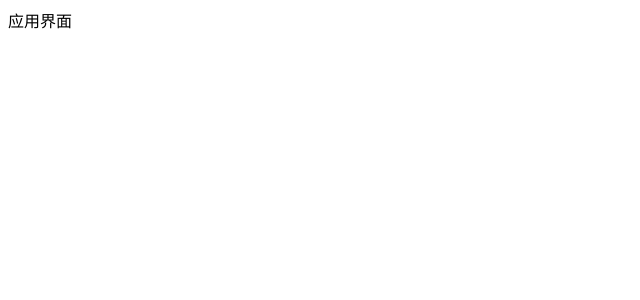
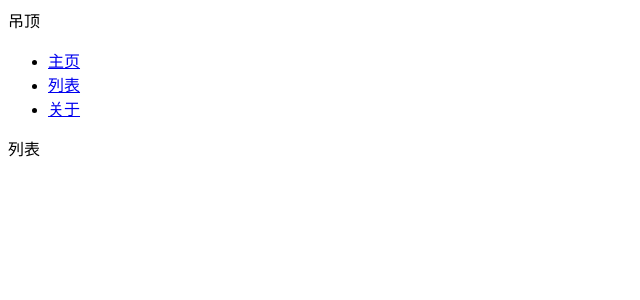
Before and after one commit to wrule/spa-cli, a React app: page /list in a window 1280 px wide. Shown: the top 300 px of the page, without its empty margins (0-640 px from the left). Built offline with nearby package versions, Linux system fonts and the light colour scheme.

Commit message:
路由和页面布局

```diff
--- a/package.json
+++ b/package.json
@@ -30,6 +30,7 @@
     "@types/react": "^18.3.12",
     "@types/react-dom": "^18.3.1",
     "react": "^18.3.1",
-    "react-dom": "^18.3.1"
+    "react-dom": "^18.3.1",
+    "react-router-dom": "^6.27.0"
   }
 }
--- a/src/App.tsx
+++ b/src/App.tsx
@@ -1,5 +1,35 @@
+import { BrowserRouter, Routes, Route, Link } from 'react-router-dom';
+import Home from '@/pages/Home';
+import About from '@/pages/About';
+import List from '@/pages/List';
+import _404 from '@/pages/_404';
 
 export default
 function App() {
-  return <span>应用界面</span>;
+  return <BrowserRouter>
+    <div>吊顶</div>
+    <div>
+      <div>
+        <ul>
+          <li>
+            <Link to="/">主页</Link>
+          </li>
+          <li>
+            <Link to="/list">列表</Link>
+          </li>
+          <li>
+            <Link to="/about">关于</Link>
+          </li>
+        </ul>
+      </div>
+      <div>
+        <Routes>
+          <Route path="/" element={<Home />} />
+          <Route path="/list" element={<List />} />
+          <Route path="/about" element={<About />} />
+          <Route path="*" element={<_404 />} />
+        </Routes>
+      </div>
+    </div>
+  </BrowserRouter>;
 }
--- /dev/null
+++ b/src/pages/About.tsx
@@ -0,0 +1,5 @@
+
+export default
+function About() {
+  return <div>关于</div>;
+}
--- /dev/null
+++ b/src/pages/Home.tsx
@@ -0,0 +1,5 @@
+
+export default
+function Home() {
+  return <div>主页</div>;
+}
--- /dev/null
+++ b/src/pages/List.tsx
@@ -0,0 +1,5 @@
+
+export default
+function List() {
+  return <div>列表</div>;
+}
--- /dev/null
+++ b/src/pages/_404.tsx
@@ -0,0 +1,5 @@
+
+export default
+function _404() {
+  return <div>404</div>;
+}
```
Also changed, not shown: 1 other file (tests, documents, lock files or other folders).
